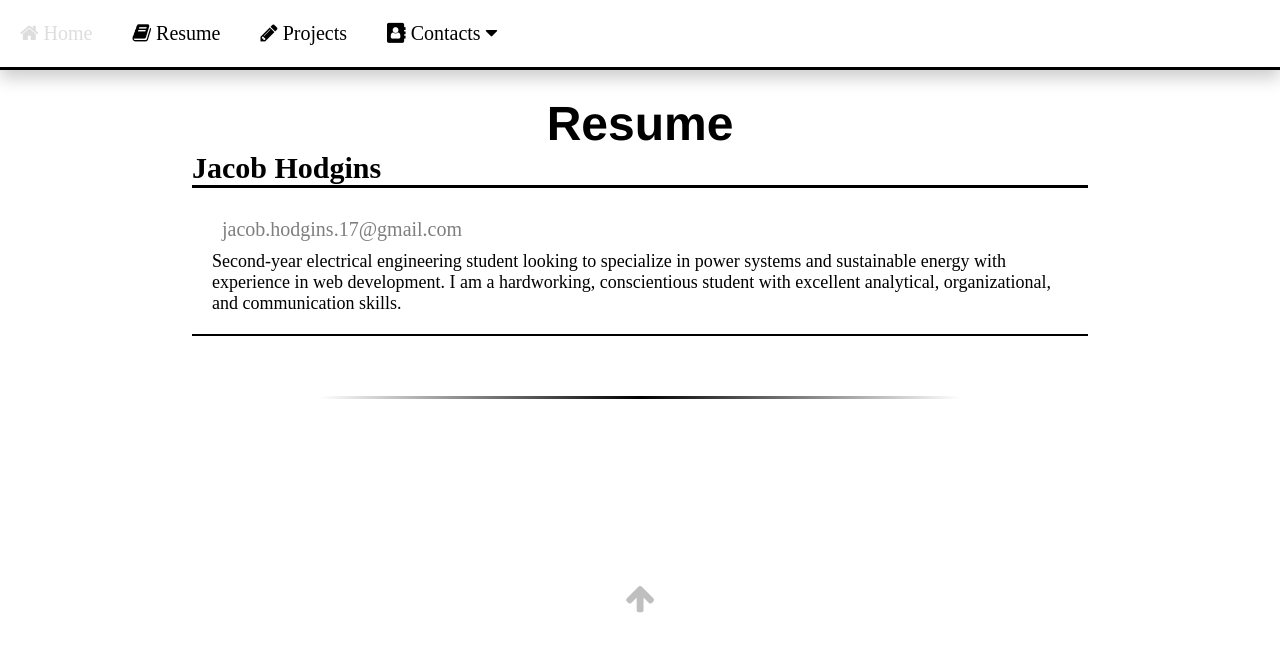
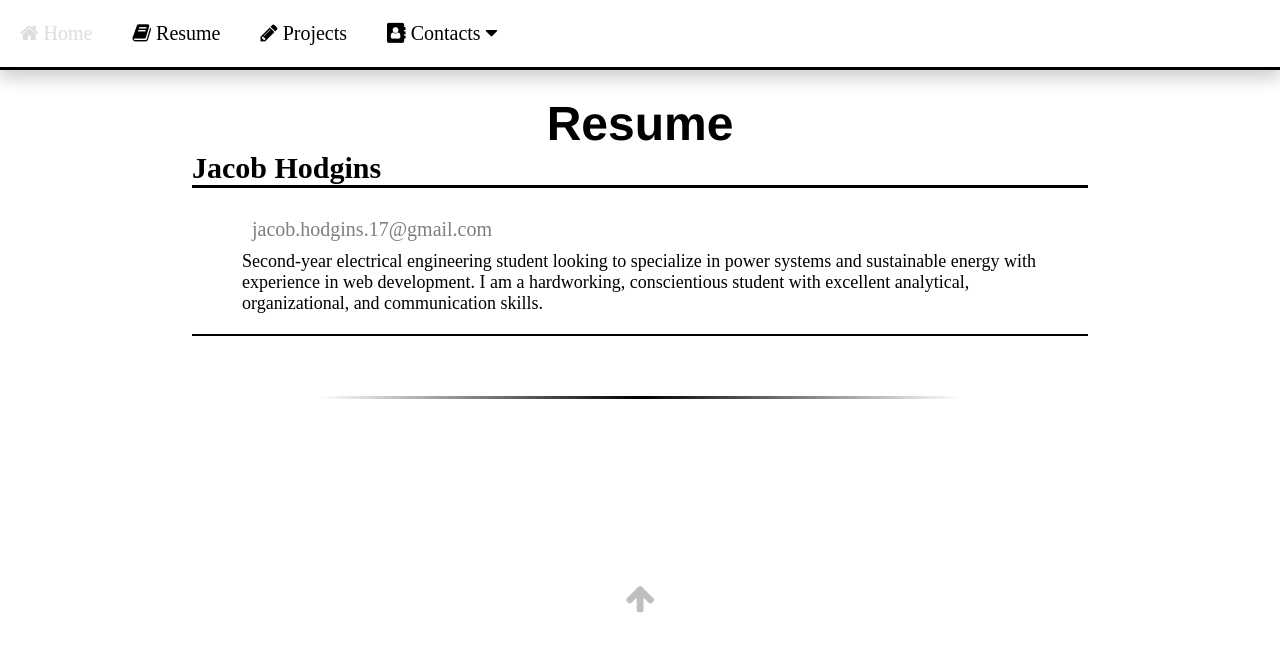
Before and after one commit to JacobHodgins/hodginsjacob, a Jekyll site: the page built from resume/index.html, in a window 1280 px wide. Shown: the top 652 px of the page. Built offline with Jekyll 4.4.1, drawn with Linux system fonts in a browser that asks for light colours.

Commit message:
Update main.css
+ add larger paddings to left and right of resume content

```diff
--- a/css/main.css
+++ b/css/main.css
@@ -144,7 +144,7 @@ nav.navbar a:active {
 }
 
 .resume-content {
-  padding: 20px;
+  padding: 20px 50px;
   border-bottom-style: solid;
   border-width: 2px;
 }
```
